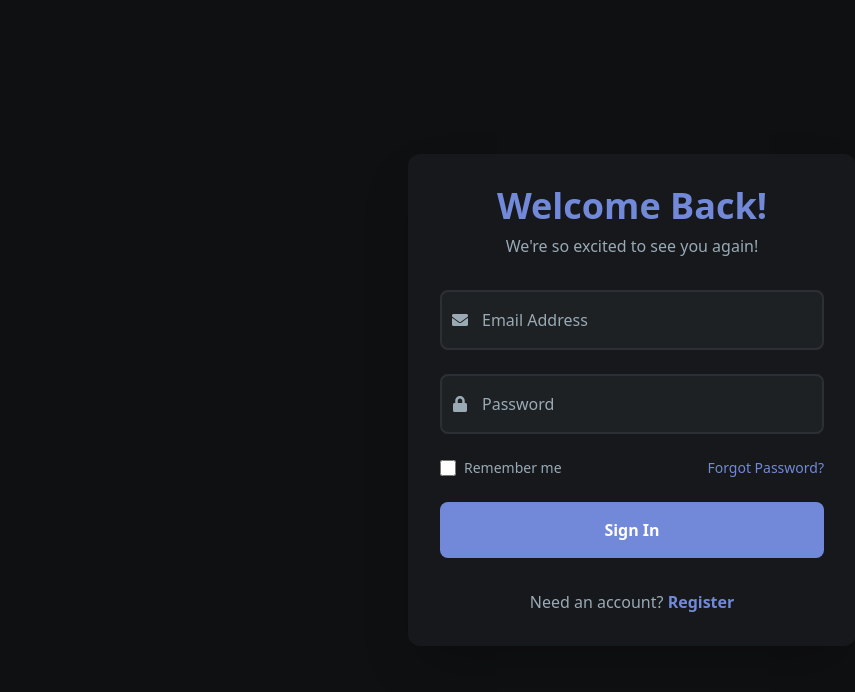
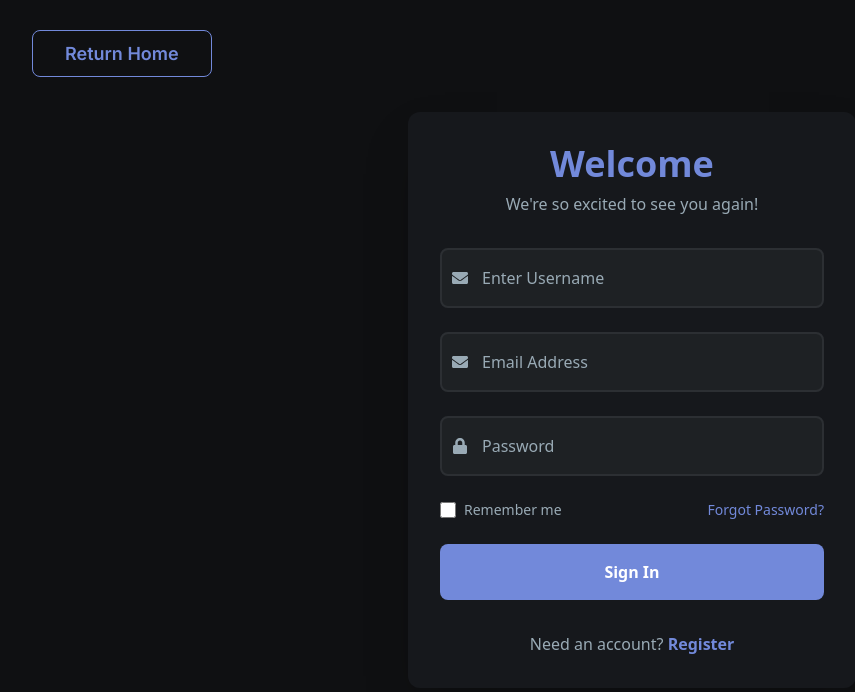
Before and after one commit to iamShimanto/ChatApp, a React (Vite) app: page /login in a window 1280 px wide. Shown: the top 692 px of the page, without its empty margins (8-863 px from the left). Built offline with nearby package versions, Linux system fonts and the light colour scheme.

Commit message:
button add

```diff
--- a/src/components/Person.jsx
+++ b/src/components/Person.jsx
@@ -8,7 +8,8 @@ const Person = () => {
     <>
       <div className="px-4 pt-12.5 bg-[#16181C] h-screen">
         <div className="heading flex justify-between items-center">
-          <h2 className="text-xl font-semibold font-inter text-white">Chat</h2>
+          <Mainbtn path="/login" title="Login" />
+          <Mainbtn path="register" title="Register" />
           <Mainbtn title="Add" />
         </div>
         <div className="search flex items-center gap-2.5 border-b-2 mt-6 mb-4.25 border-[#7289DA] text-xl font-semibold font-inter text-[#7289DA]">
--- a/src/components/Settings.jsx
+++ b/src/components/Settings.jsx
@@ -11,7 +11,8 @@ const Settings = () => {
       <div className="pt-12.5 pl-3 pr-7 pb-10.5 shadow-2xl flex flex-col justify-between h-screen bg-[#16181C]">
         <div className="heading pl-3">
           <h2 className="text-4xl font-bold font-inter text-[#7289DA]">Chat</h2>
-          <div className="flex flex-col gap-4 mt-25">
+        </div>
+        <div className="flex flex-col gap-4">
           <Link
             className="flex items-center gap-2 text-lg font-semibold font-inter text-white bg-[#7289DA] w-30 justify-center py-3 rounded-sm hover:bg-[#5869a6] duration-300"
             to="/"
@@ -32,7 +33,7 @@ const Settings = () => {
             People
           </Link>
         </div>
-        </div>
+
         <div className="bottom flex gap-2">
           <img
             className="w-9 h-9 rounded-full"
--- a/src/pages/Login.jsx
+++ b/src/pages/Login.jsx
@@ -1,21 +1,27 @@
 import React, { useState } from "react";
 import { Link } from "react-router";
 import { FaEnvelope, FaLock } from "react-icons/fa";
+import Mainbtn from "../utils/Mainbtn";
 
 const Login = () => {
+  const [username, setUsername] = useState("");
   const [email, setEmail] = useState("");
   const [password, setPassword] = useState("");
+  const [usernameErr, setUsernameErr] = useState("");
   const [emailErr, setEmailErr] = useState("");
   const [passwordErr, setPasswordErr] = useState("");
 
   const handleSubmit = (e) => {
     e.preventDefault();
 
-    if (!email) {
+    if (!username) {
+      setUsernameErr("Username is required");
+    } else if (!email) {
       setEmailErr("Email is required");
     } else if (!password) {
       setPasswordErr("Password is required");
     } else {
+      setUsername("");
       setEmail("");
       setPassword("");
     }
@@ -23,15 +29,40 @@ const Login = () => {
 
   return (
     <div className="min-h-screen flex items-center justify-center bg-[#0F1012] px-4">
+      <div className="absolute top-10 left-10">
+        <Mainbtn title="Return Home" />
+      </div>
       <div className="bg-[#16181C] p-8 rounded-xl shadow-2xl w-full max-w-md transform transition-all hover:scale-[1.01]">
         <div className="mb-8 text-center">
           <h2 className="text-4xl font-bold text-[#7289DA] mb-2">
-            Welcome Back!
+            Welcome <span className="capitalize">{username}</span>
           </h2>
           <p className="text-[#99AAB5]">We're so excited to see you again!</p>
         </div>
 
         <form onSubmit={handleSubmit} className="space-y-6">
+          <div className="relative group">
+            {usernameErr && (
+              <div className="absolute -top-6 left-0 text-red-500 text-sm">
+                {usernameErr}
+              </div>
+            )}
+            <FaEnvelope className="absolute left-3 top-1/2 transform -translate-y-1/2 text-[#99AAB5] group-hover:text-[#7289DA] transition-colors" />
+            <input
+              type="text"
+              name="username"
+              placeholder="Enter Username"
+              onChange={(e) => {
+                setUsername(e.target.value);
+                setUsernameErr("");
+              }}
+              value={username}
+              className={`w-full pl-10 pr-4 py-4 bg-[#1E2124] border-2 ${
+                usernameErr ? "border-red-500" : "border-[#2C2F33]"
+              } rounded-lg text-white placeholder-[#99AAB5] focus:outline-none focus:border-[#7289DA] transition-all hover:border-[#7289DA]`}
+            />
+          </div>
+
           <div className="relative group">
             {emailErr && (
               <div className="absolute -top-6 left-0 text-red-500 text-sm">
--- a/src/pages/Register.jsx
+++ b/src/pages/Register.jsx
@@ -1,6 +1,7 @@
 import React, { useState } from "react";
 import { Link } from "react-router";
 import { FaUser, FaEnvelope, FaLock } from "react-icons/fa";
+import Mainbtn from "../utils/Mainbtn"
 
 const Register = () => {
   const [username, setUsername] = useState("");
@@ -36,6 +37,9 @@ const Register = () => {
 
   return (
     <div className="min-h-screen flex items-center justify-center bg-[#0F1012] px-4">
+      <div className="absolute top-10 left-10">
+        <Mainbtn title="Return Home" />
+      </div>
       <div className="bg-[#16181C] p-8 rounded-xl shadow-2xl w-full max-w-md transform transition-all hover:scale-[1.01]">
         <div className="mb-8 text-center">
           <h2 className="text-4xl font-bold text-[#7289DA] mb-2">
--- a/src/utils/Mainbtn.jsx
+++ b/src/utils/Mainbtn.jsx
@@ -1,12 +1,12 @@
 import React from "react";
 import { Link } from "react-router";
 
-const Mainbtn = ({ title }) => {
+const Mainbtn = ({ title , path ="/"}) => {
   return (
     <>
       <Link
         className="py-3 px-8 hover:bg-[#7289DA] hover:text-white ease-in-out duration-300 border border-[#7289DA] rounded-lg text-lg font-inter font-semibold text-[#7289DA]"
-        to="/login"
+        to={path}
       >
         {title}
       </Link>
```
Lines whose indentation alone changed are shown as unchanged.
